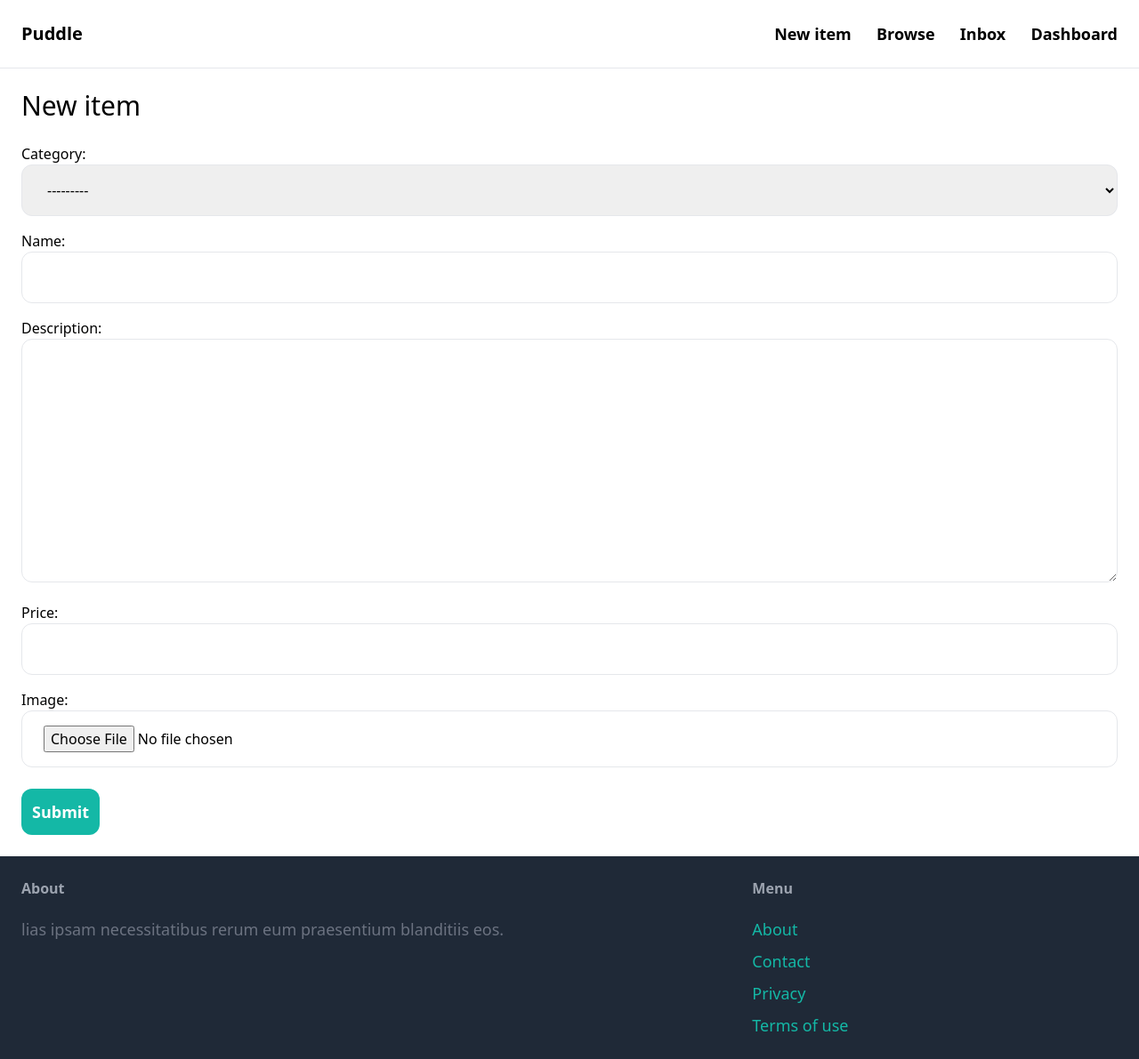
After one commit to eyobbokru/Django-learning-marketplace, a Django app: page /items/new/ in a window 1280 px wide. The commit adds this page. Shown: the whole page at 89% size. Run offline with Django 5.2, Linux system fonts and the light colour scheme; the visitor is signed in with stand-in values (Sample User, id 1); data that the repository does not hold is empty; some libraries are stand-ins or nearby versions.

Commit message:
add item complete

```diff
--- a/core/templates/core/base.html
+++ b/core/templates/core/base.html
@@ -23,10 +23,11 @@
 
                 <div class="space-x-6">
 
-                    <a href="#" class="text-lg font-semibold hover:text-gray-500">New item</a>
+                    <a href="{% url 'item:new' %}" class="text-lg font-semibold hover:text-gray-500">New item</a>
                     <a href="#" class="text-lg font-semibold hover:text-gray-500">Browse</a>
 
                     {% if request.user.is_authenticated %}
+
                     <a href="#" class="text-lg font-semibold hover:text-gray-500">Inbox</a>
                     <a href="#" class="text-lg font-semibold hover:text-gray-500">Dashboard</a>
 
--- /dev/null
+++ b/item/forms.py
@@ -0,0 +1,27 @@
+from django import forms
+
+from .models import Item
+
+INPUT_CLASSES = 'w-full py-4 px-6 rounded-xl border'
+
+class NewItemForm(forms.ModelForm):
+    class Meta:
+        model = Item
+        fields = ('category','name','description','price','image',)
+        widgets = {
+            'category' : forms.Select(attrs= {
+                'class': INPUT_CLASSES,
+            }),
+            'name' : forms.TextInput(attrs= {
+                'class': INPUT_CLASSES,
+            }),
+            'description' : forms.Textarea(attrs= {
+                'class': INPUT_CLASSES,
+            }),
+            'price' : forms.TextInput(attrs= {
+                'class': INPUT_CLASSES,
+            }),
+            'image' : forms.FileInput(attrs= {
+                'class': INPUT_CLASSES,
+            }),
+        }
--- /dev/null
+++ b/item/templates/item/form.html
@@ -0,0 +1,25 @@
+{% extends "core/base.html" %} {% block title %}{{title}}{% endblock title %}
+<p></p>
+
+{% block content %}
+
+<h1 class="mb-6 text-3xl">{{title}}</h1>
+
+<form method="post" action="." enctype="multipart/form-data">
+  {% csrf_token %}
+  <div class="space-y-4">{{form.as_p}}</div>
+
+  {% if form.errors or form.non_field_errors %}
+  <div class="mb-3 p-6 bg-red-100 rounded-xl">
+    {% for field in form %} {{field.errors}} {% endfor %} {{
+    form.non_field_errors }}
+  </div>
+  {% endif %}
+
+  <button
+    class="mt-6 py-3 px-3 text-lg font-semibold bg-teal-500 text-white rounded-xl hover:bg-teal-700"
+  >
+    Submit
+  </button>
+</form>
+{% endblock content %}
--- a/item/urls.py
+++ b/item/urls.py
@@ -5,5 +5,6 @@ app_name = 'item'
 
 
 urlpatterns = [
+    path('new/', views.new, name='new'),
     path('<int:pk>/', views.detail, name='detail')
 ]
--- a/item/views.py
+++ b/item/views.py
@@ -1,8 +1,8 @@
-from django.shortcuts import render, get_object_or_404
+from django.shortcuts import redirect, render, get_object_or_404
 from .models import Item
 # Create your views here.
-
-
+from django.contrib.auth.decorators import login_required
+from .forms import NewItemForm
 def detail(request, pk):
 
     item = get_object_or_404(Item, pk=pk)
@@ -12,3 +12,22 @@ def detail(request, pk):
                       'item':item,
                       'related_items':related_items
                   })
+
+@login_required
+def new(request):
+
+    if request.method =='POST':
+       form = NewItemForm(request.POST, request.FILES)
+
+       if form.is_valid():
+            item = form.save(commit=False)
+            item.created_by = request.user
+            item.save()
+
+            return redirect('item:detail', pk=item.id)
+    else:
+
+        form = NewItemForm()
+
+    return render(request, 'item/form.html', {'form':form,
+                                              'title':'New item'})
```
